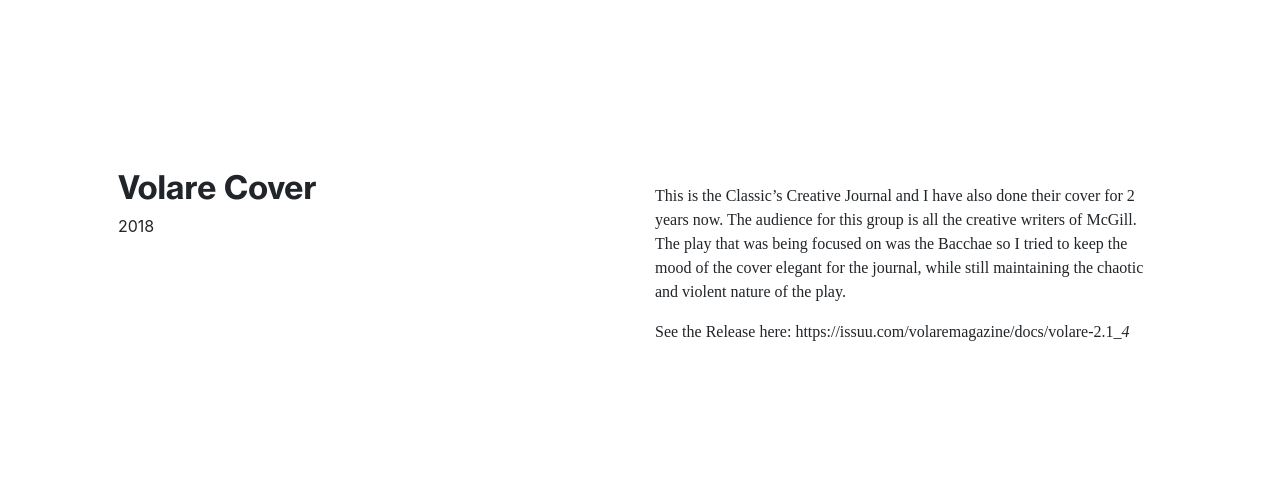
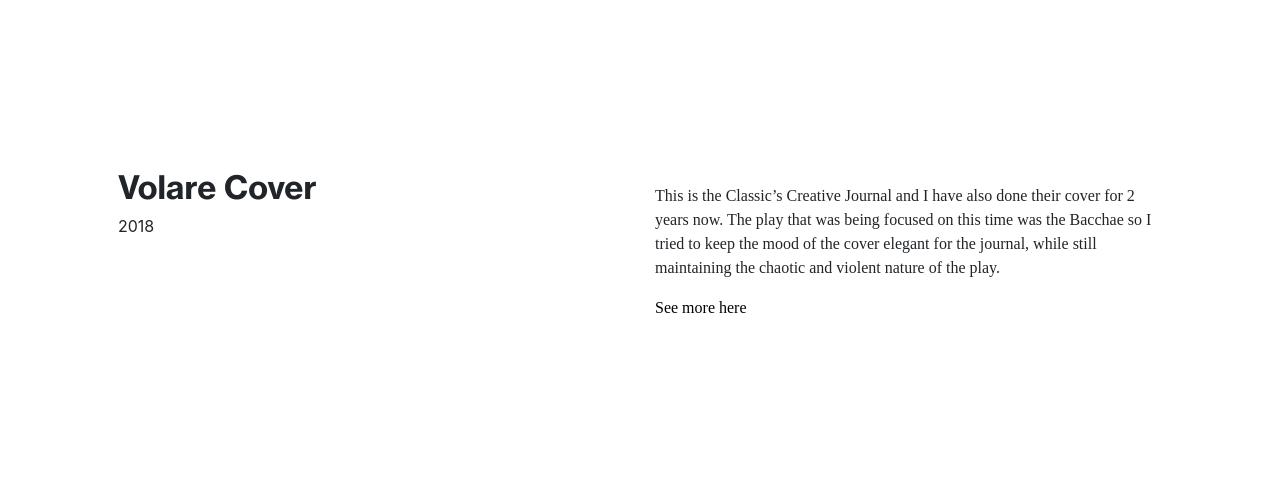
Before and after one commit to elizabeth-poggie/elizabethpoggie, a Jekyll site: the page built from _projects/Volare.md, in a window 1280 px wide. Shown: the part 869-1367 px from the top of the page. Built offline with Jekyll 4.4.1, drawn with Linux system fonts in a browser that asks for light colours; some web fonts are replaced; after the commit the page ends 1343 px from its top, so only the background shows below that.

Commit message:
fixed some responsive issues

```diff
--- a/_layouts/about.html
+++ b/_layouts/about.html
@@ -20,10 +20,10 @@ layout: wrapper
       {% for this in page.sections %}
       <div class="row p-3">
         <div class="col-12 col-lg-1 col-xl-1 text-left text-lg-right text-xl-right p-2">
-          <p id="{{this.section.name}}" class="but-smaller">{{this.section.name}}</p>
+          <p id="{{this.section.name}}" class="but-smaller fix-text-on-small-screens">{{this.section.name}}</p>
         </div>
           {% for this in this.section.subsections %}
-          <div class="col p-2"> <!-- add padding here eventually -->
+          <div class="col for-small p-2"> <!-- add padding here eventually -->
             <h3>{{this.subsection.name}}</h3>
             {% for this in this.subsection.positions %}
               <h5>{{this.position.name}}</h5>
--- a/_layouts/papers.html
+++ b/_layouts/papers.html
@@ -9,7 +9,9 @@ permalink: /papers/
     <div class="flex-container vertical-align" style="justify-content: center;">
         <a class="p-2" href="{{paper.permalink | prepend: site.baseurl}}"><p>Read More</p></a>
         <br>
-        <a class="p-2" href="{{paper.git}}"><p>Git</p></a>
+        {% if paper.git %}
+            <a class="p-2" href="{{paper.git}}"><p>Git</p></a>
+        {% endif %}
     </div>
 </div>
 {% endfor %}
--- a/_layouts/project.html
+++ b/_layouts/project.html
@@ -14,6 +14,7 @@ layout: wrapper
         </div>
         <div class="col-12 col-lg-6 col-xl-6">
             <p>{{content}}</p>
+            <a href="{{page.link}}"><p>See more here</p></a>
         </div>
     </div>
 </div>
--- a/_projects/Volare.md
+++ b/_projects/Volare.md
@@ -3,10 +3,9 @@ layout: project
 permalink: /projects/volare/
 cover-image: /assets/projects/volare/cover.png
 gallery-link: /projects/volare/images/
+link: https://issuu.com/volaremagazine/docs/volare-2.1__4_
 title: Volare Cover
 time: 2018
 ---
 
-This is the Classic’s Creative Journal and I have also done their cover for 2 years now. The audience for this group is all the creative writers of McGill. The play that was being focused on was the Bacchae so I tried to keep the mood of the cover elegant for the journal, while still maintaining the chaotic and violent nature of the play.
-
-See the Release here: https://issuu.com/volaremagazine/docs/volare-2.1__4_
+This is the Classic’s Creative Journal and I have also done their cover for 2 years now. The play that was being focused on this time was the Bacchae so I tried to keep the mood of the cover elegant for the journal, while still maintaining the chaotic and violent nature of the play.
--- a/assets/css/style.css
+++ b/assets/css/style.css
@@ -91,14 +91,17 @@ a:hover {
   height: auto;
 }
 
-/*custom progress bar*/
-.my-sidebar {
-  -ms-flex: 0 0 230px;
-  flex: 0 0 230px;
-  position: -webkit-sticky; /* Safari */
-  position: sticky;
-  top: 0;
-  background-color: greenyellow;
+@media (max-width: 768px) {
+  .for-small {
+    flex: 0 0 100%;
+    max-width: 100%;
+  }
+  .fix-text-on-small-screens {
+    margin-block-start: 0em !important;
+    margin-block-end: 0em !important;
+    margin-bottom: 0em !important;
+    font-style: italic;
+  }
 }
 
 @media (max-width: 768px) {
```
Also changed, not shown: _projects/CTF-branding.md (+1 -0 lines), 2 other files.
